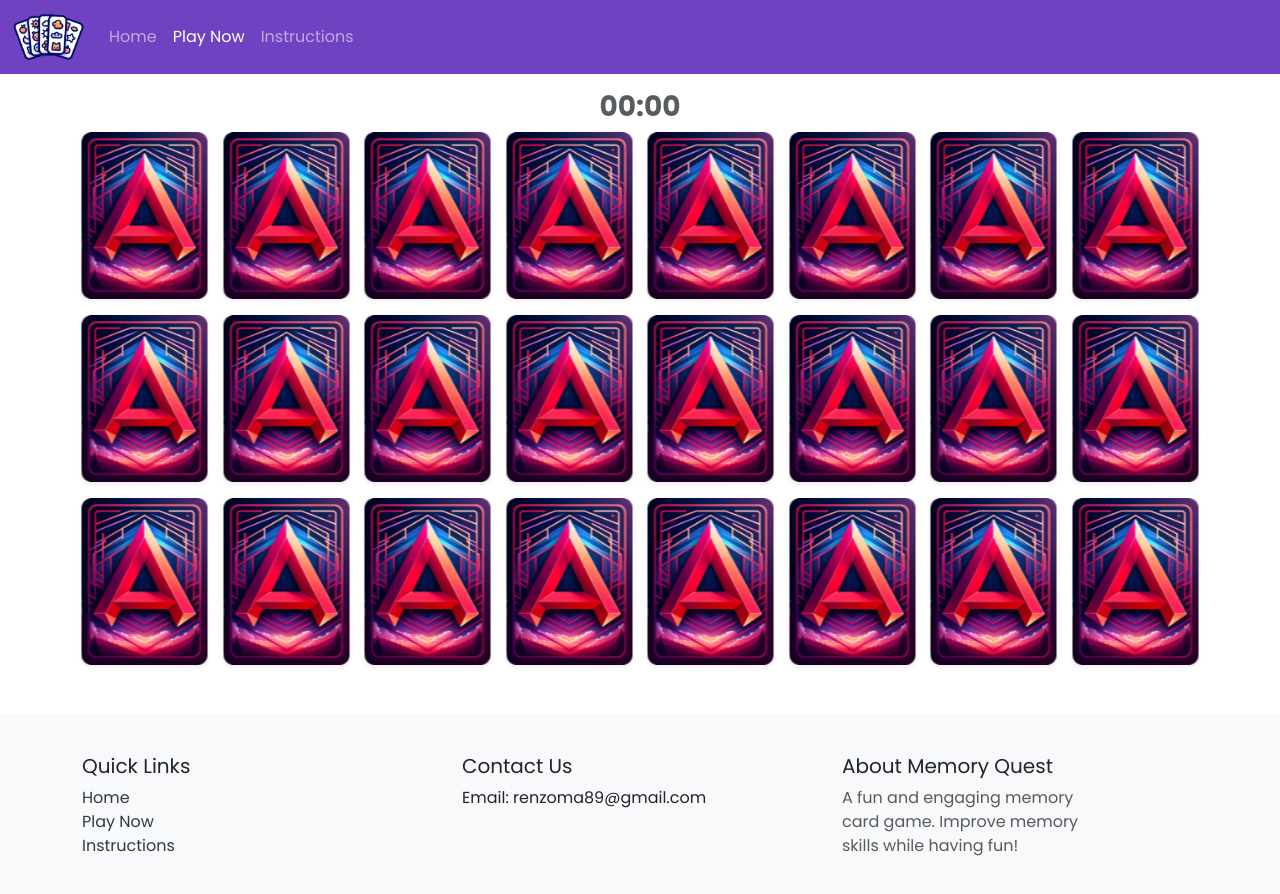
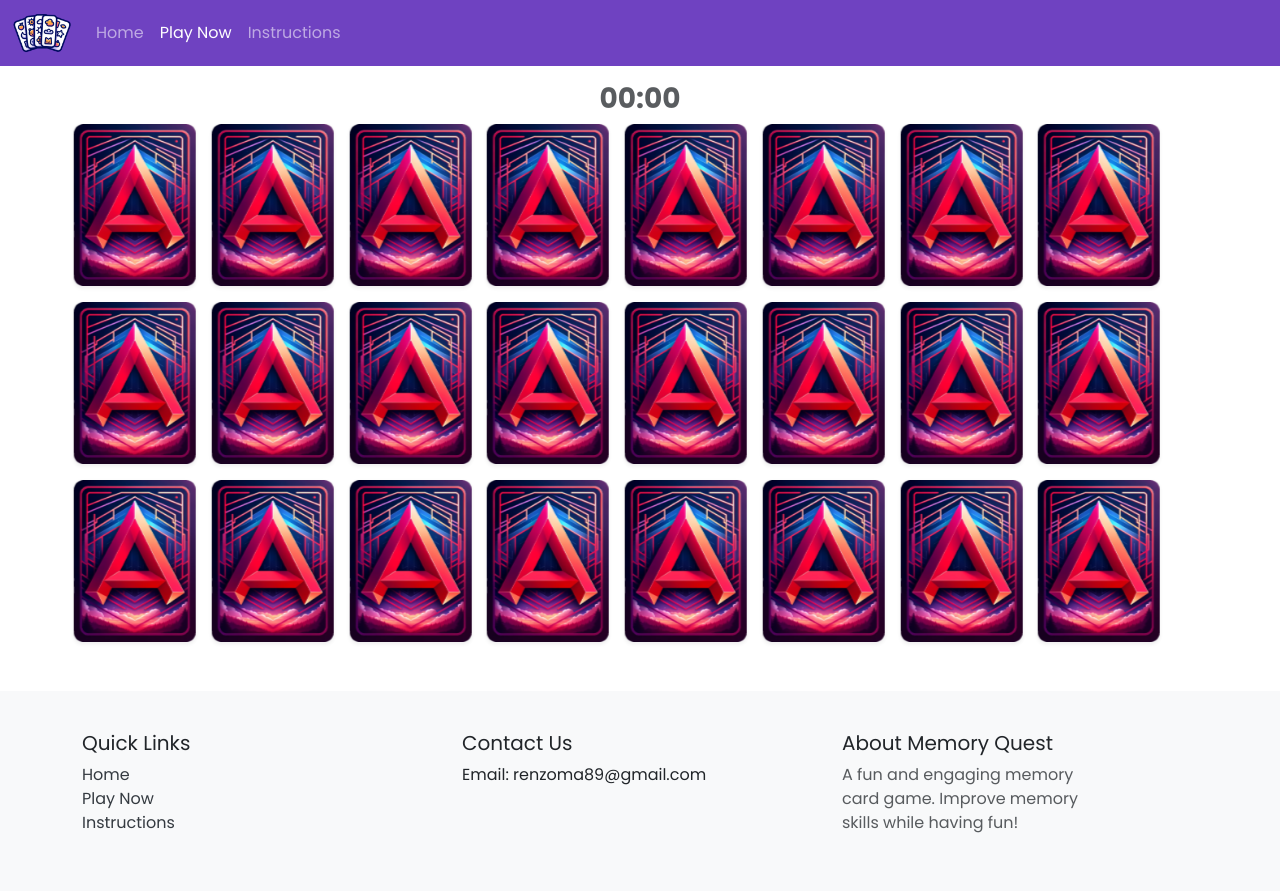
Before and after one commit to RenzoMA/memory-card, an Angular app: page /play in a window 1280 px wide. Shown: the top 894 px of the page. Built offline with nearby package versions, Linux system fonts and the light colour scheme.

Commit message:
adjust styles

```diff
--- a/projects/memory/src/app/common/header/header.component.html
+++ b/projects/memory/src/app/common/header/header.component.html
@@ -1,9 +1,10 @@
 <nav class="navbar navbar-expand-lg navbar-dark bg-primary">
 	<div class="container-fluid">
 		<a class="navbar-brand" href="/">
-			<img src="assets/header-card.png" alt="" width="73" height="48" />
+			<img src="assets/header-card.png" alt=""  height="40" />
 		</a>
 		<button
+			#toggler
 			class="navbar-toggler"
 			type="button"
 			data-bs-toggle="collapse"
@@ -20,13 +21,13 @@
 					href="javascript:void(0)"
 					routerLink="/"
 					routerLinkActive="active"
-					[routerLinkActiveOptions]="{ exact: true }">
+					[routerLinkActiveOptions]="{ exact: true }" (click)="toggler.click()">
 					Home
 				</a>
-				<a class="nav-link" href="javascript:void(0)" routerLink="/play" routerLinkActive="active">
+				<a class="nav-link" href="javascript:void(0)" routerLink="/play" routerLinkActive="active" (click)="toggler.click()">
 					Play Now
 				</a>
-				<a class="nav-link" href="javascript:void(0)" routerLink="/instructions" routerLinkActive="active">
+				<a class="nav-link" href="javascript:void(0)" routerLink="/instructions" routerLinkActive="active" (click)="toggler.click()">
 					Instructions
 				</a>
 			</div>
--- a/projects/memory/src/app/game/components/card-list/card-list.component.html
+++ b/projects/memory/src/app/game/components/card-list/card-list.component.html
@@ -1,10 +1,10 @@
 <div class="container-fluid d-flex justify-content-center px-md-4">
 	<h3 class="text-muted fw-bold">{{ elapsedTime }}</h3>
 </div>
-<div class="container card-list mb-4">
+<div class="container card-list mb-4 px-5 px-sm-1">
 	<div class="row g-2 g-md-3">
 		@for (card of cards; track card.id) {
-		<app-card class="col-2 flex-grow-0" [card]="card"></app-card>
+		<app-card class="flex-grow-0" [card]="card"></app-card>
 		}
 	</div>
 </div>
--- a/projects/memory/src/app/game/components/card-list/card-list.component.scss
+++ b/projects/memory/src/app/game/components/card-list/card-list.component.scss
@@ -9,7 +9,8 @@
 }
 
 app-card {
-	@include media-breakpoint-up(xl) {
-		width: 12.5%;
+	width: 25%;
+	@include media-breakpoint-up(sm) {
+		width: 12%;
 	}
 }
```
Also changed, not shown: projects/memory/src/app/common/footer/footer.component.html (line endings or trailing spaces).
